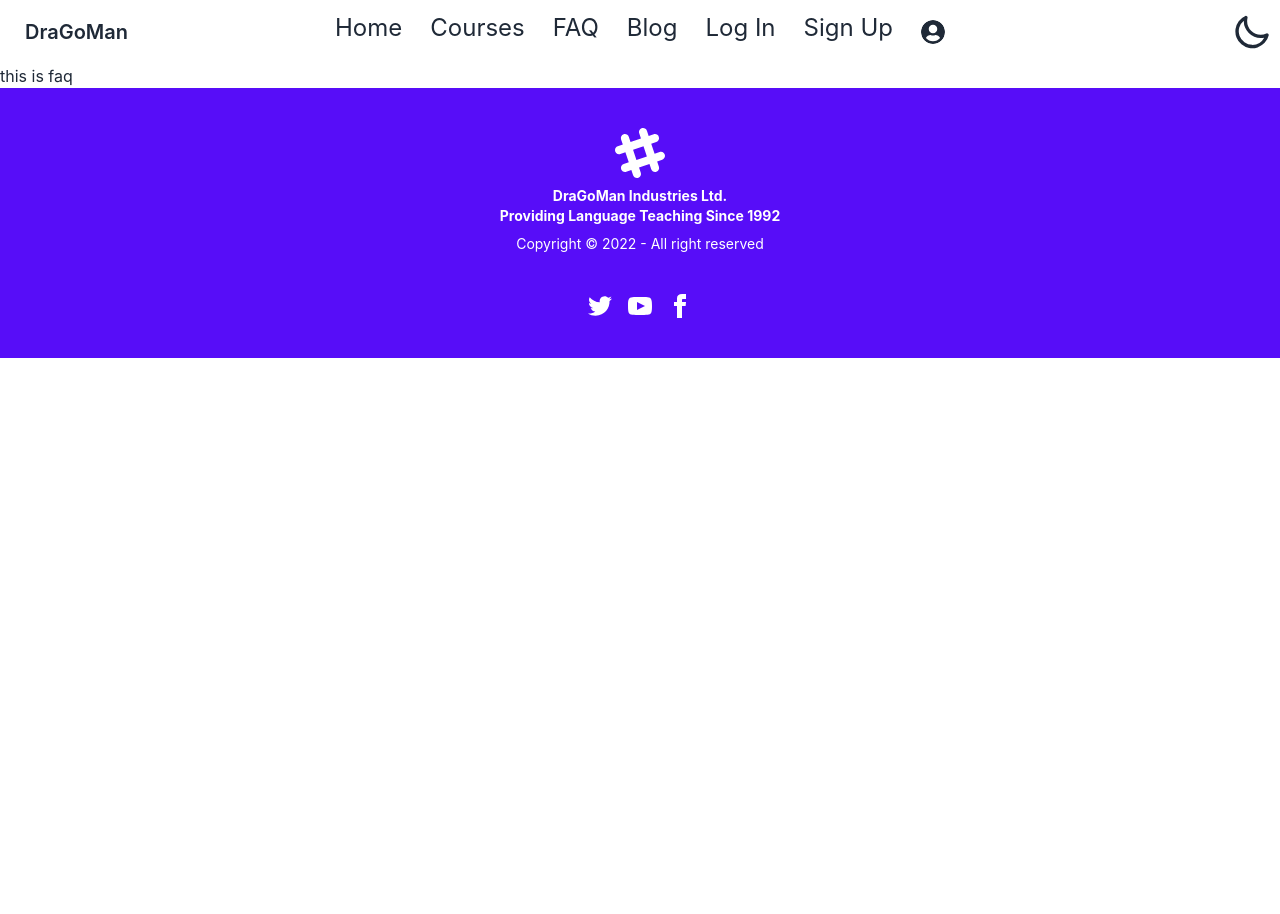
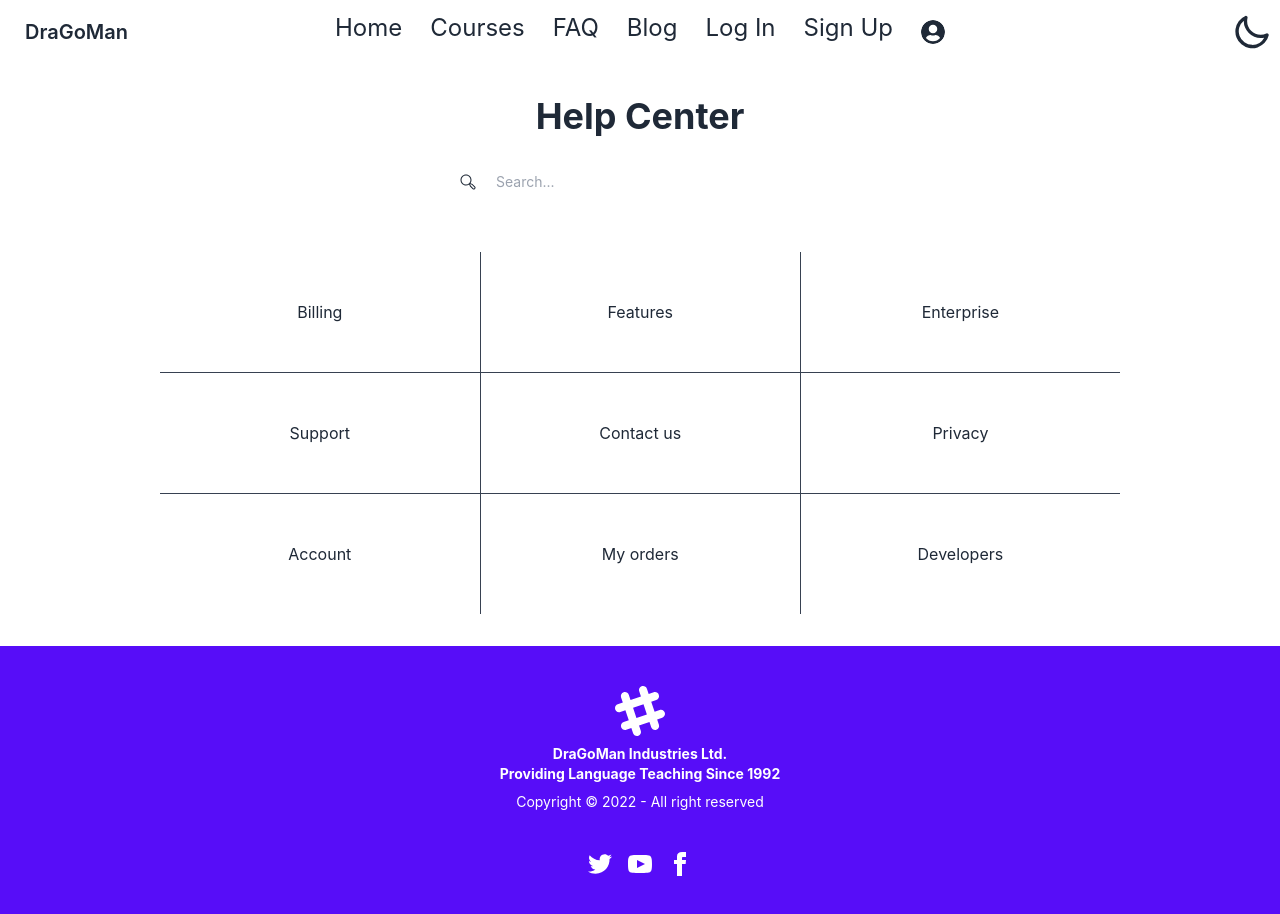
Before and after one commit to Robin-Ibn-Nur/DraGoMan-client-side, a React (Create React App) app: page /faq in a window 1280 px wide. Before the commit the page ends 800 px from the top, so only its background shows below. Built offline with nearby package versions, Linux system fonts and the light colour scheme; no server answers.

Commit message:
final update

```diff
--- a/src/components/Faq/Faq.js
+++ b/src/components/Faq/Faq.js
@@ -1,10 +1,40 @@
 import React from 'react';
+import { Link } from 'react-router-dom';
 
 const Faq = () => {
     return (
-        <div>
-            <h1>this is faq</h1>
-        </div>
+        <section className="dark:bg-gray-800 dark:text-gray-100">
+            <div className="container flex flex-col items-center p-4 mx-auto md:p-8">
+                <h1 className="text-3xl font-bold leading-none text-center sm:text-4xl">Help Center</h1>
+                <div className="relative mt-6 mb-12">
+                    <span className="absolute inset-y-0 flex items-center pl-2 mx-auto">
+                        <button type="submit" title="Search" className="p-1 focus:outline-none focus:ring">
+                            <svg fill="currentColor" viewBox="0 0 512 512" className="w-4 h-4 dark:text-gray-100">
+                                <path d="M479.6,399.716l-81.084-81.084-62.368-25.767A175.014,175.014,0,0,0,368,192c0-97.047-78.953-176-176-176S16,94.953,16,192,94.953,368,192,368a175.034,175.034,0,0,0,101.619-32.377l25.7,62.2L400.4,478.911a56,56,0,1,0,79.2-79.195ZM48,192c0-79.4,64.6-144,144-144s144,64.6,144,144S271.4,336,192,336,48,271.4,48,192ZM456.971,456.284a24.028,24.028,0,0,1-33.942,0l-76.572-76.572-23.894-57.835L380.4,345.771l76.573,76.572A24.028,24.028,0,0,1,456.971,456.284Z"></path>
+                            </svg>
+                        </button>
+                    </span>
+                    <input type="search" name="Search" placeholder="Search..." className="w-full py-3 pl-12 text-sm rounded-full sm:w-96 focus:outline-none dark:bg-gray-800 dark:text-gray-100 focus:dark:bg-gray-900" />
+                </div>
+                <div className="flex flex-col w-full divide-y sm:flex-row sm:divide-y-0 sm:divide-x sm:px-8 lg:px-12 xl:px-32 divide-gray-700">
+                    <div className="flex flex-col w-full divide-y divide-gray-700">
+                        <Link rel="noopener noreferrer" href="#" className="flex items-center justify-center p-4 sm:py-8 lg:py-12">Billing</Link>
+                        <Link rel="noopener noreferrer" href="#" className="flex items-center justify-center p-4 sm:py-8 lg:py-12">Support</Link>
+                        <Link rel="noopener noreferrer" href="#" className="flex items-center justify-center p-4 sm:py-8 lg:py-12">Account</Link>
+                    </div>
+                    <div className="flex flex-col w-full divide-y divide-gray-700">
+                        <Link rel="noopener noreferrer" href="#" className="flex items-center justify-center p-4 sm:py-8 lg:py-12">Features</Link>
+                        <Link rel="noopener noreferrer" href="#" className="flex items-center justify-center p-4 sm:py-8 lg:py-12">Contact us</Link>
+                        <Link rel="noopener noreferrer" href="#" className="flex items-center justify-center p-4 sm:py-8 lg:py-12">My orders</Link>
+                    </div>
+                    <div className="hidden w-full divide-y sm:flex-col sm:flex divide-gray-700">
+                        <Link rel="noopener noreferrer" href="#" className="flex items-center justify-center p-4 sm:py-8 lg:py-12">Enterprise</Link>
+                        <Link rel="noopener noreferrer" href="#" className="flex items-center justify-center p-4 sm:py-8 lg:py-12">Privacy</Link>
+                        <Link rel="noopener noreferrer" href="#" className="flex items-center justify-center p-4 sm:py-8 lg:py-12">Developers</Link>
+                    </div>
+                </div>
+            </div>
+        </section>
     );
 };
 
```
Also changed, not shown: 1 other file (tests, documents, lock files or other folders).
